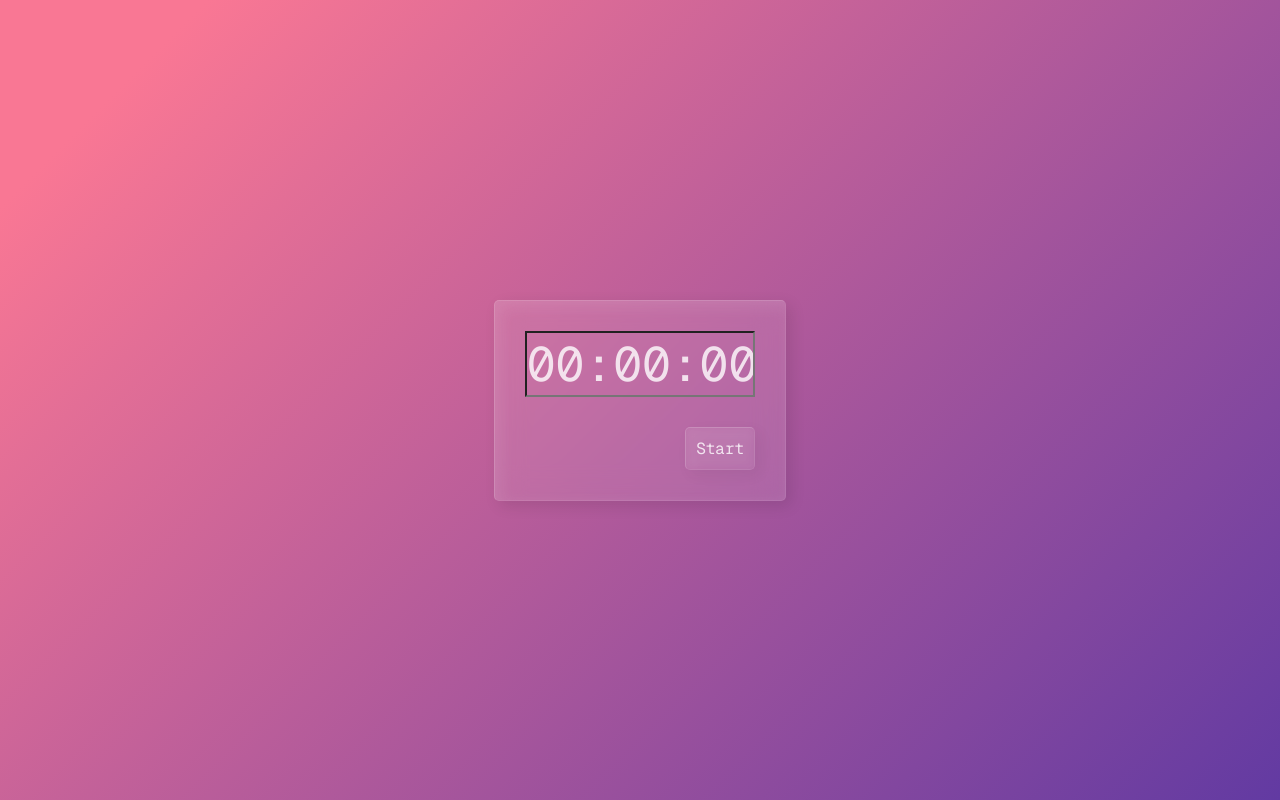
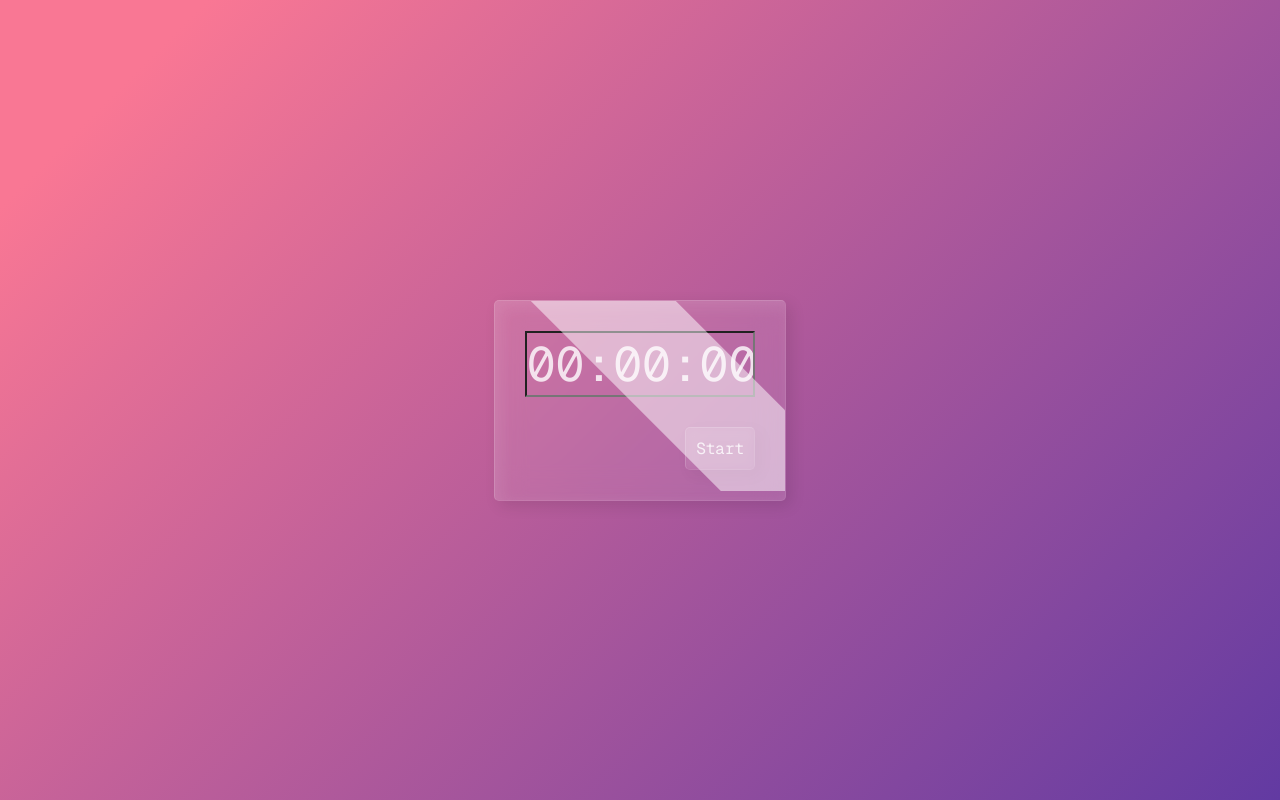
Before and after one commit to coding-z/Timely, a Next.js app: page / in a window 1280 px wide. Both pictures are taken after a click on the button "Start". Built offline with nearby package versions, Linux system fonts and the light colour scheme.

Commit message:
Add shine when timer finishes

```diff
--- a/app/page.tsx
+++ b/app/page.tsx
@@ -1,12 +1,17 @@
+"use client";
+
+import { useState } from "react";
 import Checklist from "../components/checklist";
 import Glass from "../components/glass";
 import Timer from "../components/timer";
 
 export default function Page() {
+  const [iterations, setIterations] = useState(0);
+
   return (
-    <Glass>
+    <Glass iterations={iterations} setIterations={setIterations}>
       {/* <Checklist /> */}
-      <Timer />
+      <Timer iterations={iterations} setIterations={setIterations} />
     </Glass>
   );
 }
--- a/components/glass.tsx
+++ b/components/glass.tsx
@@ -1,13 +1,55 @@
 "use client";
 
-import React from "react";
+import React, { useEffect, useRef, useState } from "react";
 
-export default function Glass({ children }: { children: React.ReactNode }) {
+export default function Glass({
+  iterations,
+  setIterations,
+  children,
+}: {
+  iterations: number;
+  setIterations: React.Dispatch<React.SetStateAction<number>>;
+  children: React.ReactNode;
+}) {
+  const mainRef = useRef<HTMLDivElement>(null);
+  const shardRef = useRef<HTMLDivElement>(null);
+  const [height, setHeight] = useState("");
+  const [visible, setVisible] = useState(false);
+  const [shardClass, setShardClass] = useState("shard");
+
+  useEffect(() => {
+    if (!mainRef.current) return;
+    setHeight(window.getComputedStyle(mainRef.current).height);
+  }, [mainRef]);
+
+  useEffect(() => {
+    if (!iterations) return;
+    setVisible(true);
+    setShardClass("shard shine");
+    console.log(shardRef.current.className);
+
+    const timeout1 = window.setTimeout(() => {
+      setVisible(false);
+      setShardClass("shard");
+    }, 400);
+
+    const timeout2 = window.setTimeout(() => {
+      setIterations((count) => count - 1);
+    }, 1400);
+
+    return () => {
+      window.clearTimeout(timeout1);
+      window.clearTimeout(timeout2);
+    };
+  }, [iterations]);
+
   return (
-    <div>
+    <div className="root" ref={mainRef}>
       {children}
+      <div className={shardClass} ref={shardRef}></div>
       <style jsx>{`
-        div {
+        div.root {
+          position: relative;
           border: 1px solid rgb(255 255 255 / 0.2);
           border-right-color: rgb(255 255 255 / 0.1);
           border-bottom-color: rgb(255 255 255 / 0.1);
@@ -17,6 +59,23 @@ export default function Glass({ children }: { children: React.ReactNode }) {
           backdrop-filter: blur(15px);
           box-shadow: inset 5px 5px 15px rgb(255 255 255 / 0.1),
             5px 5px 15px rgb(0 0 0 / 0.1);
+          overflow: hidden;
+        }
+
+        div.shard {
+          position: absolute;
+          height: ${height};
+          width: 50%;
+          background-color: rgb(255 255 255 / 0.5);
+          top: -1px;
+          right: -1px;
+          transform: skewX(45deg) translateX(calc(100% + ${height} / 2));
+          transition: transform 0.4s;
+          visibility: ${visible ? "visible" : "hidden"};
+        }
+
+        div.shard.shine {
+          transform: skewX(45deg) translateX(calc(-1px - 200% - ${height} / 2));
         }
       `}</style>
     </div>
--- a/components/timer.tsx
+++ b/components/timer.tsx
@@ -97,7 +97,13 @@ function TimerInput({
   );
 }
 
-export default function Timer() {
+export default function Timer({
+  iterations,
+  setIterations,
+}: {
+  iterations: number;
+  setIterations: React.Dispatch<React.SetStateAction<number>>;
+}) {
   const [displayValue, setDisplayValue] = useState("");
   const [timer, setTimer] = useState(0);
   const [paused, setPaused] = useState(true);
@@ -108,15 +114,17 @@ export default function Timer() {
     const minutes = Math.floor((timer - hours * 3600) / 60);
     const seconds = timer - hours * 3600 - minutes * 60;
     setDisplayValue(
-      `${String(hours).padStart(2, "0")
-      }:${String(minutes).padStart(2, "0")
-      }:${String(seconds).padStart(2, "0")}`
+      `${String(hours).padStart(2, "0")}:${String(minutes).padStart(
+        2,
+        "0"
+      )}:${String(seconds).padStart(2, "0")}`
     );
   }, [timer]);
 
   useEffect(() => {
     if (timer <= 0 || paused || !active) {
-      if (timer <= 0) {
+      if (timer <= 0 && active && !paused) {
+        setIterations(5);
         setPaused(true);
         setActive(false);
       }
```
